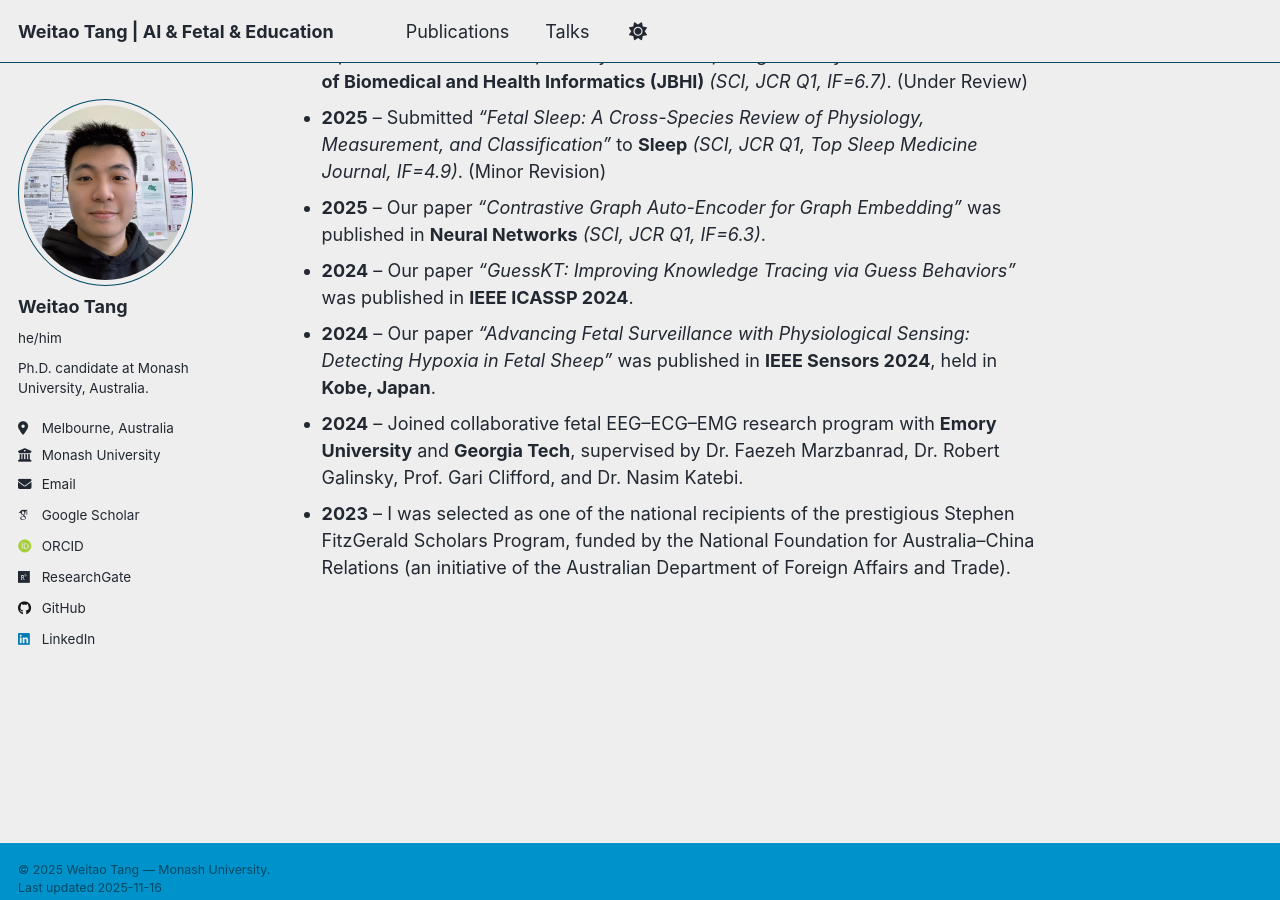
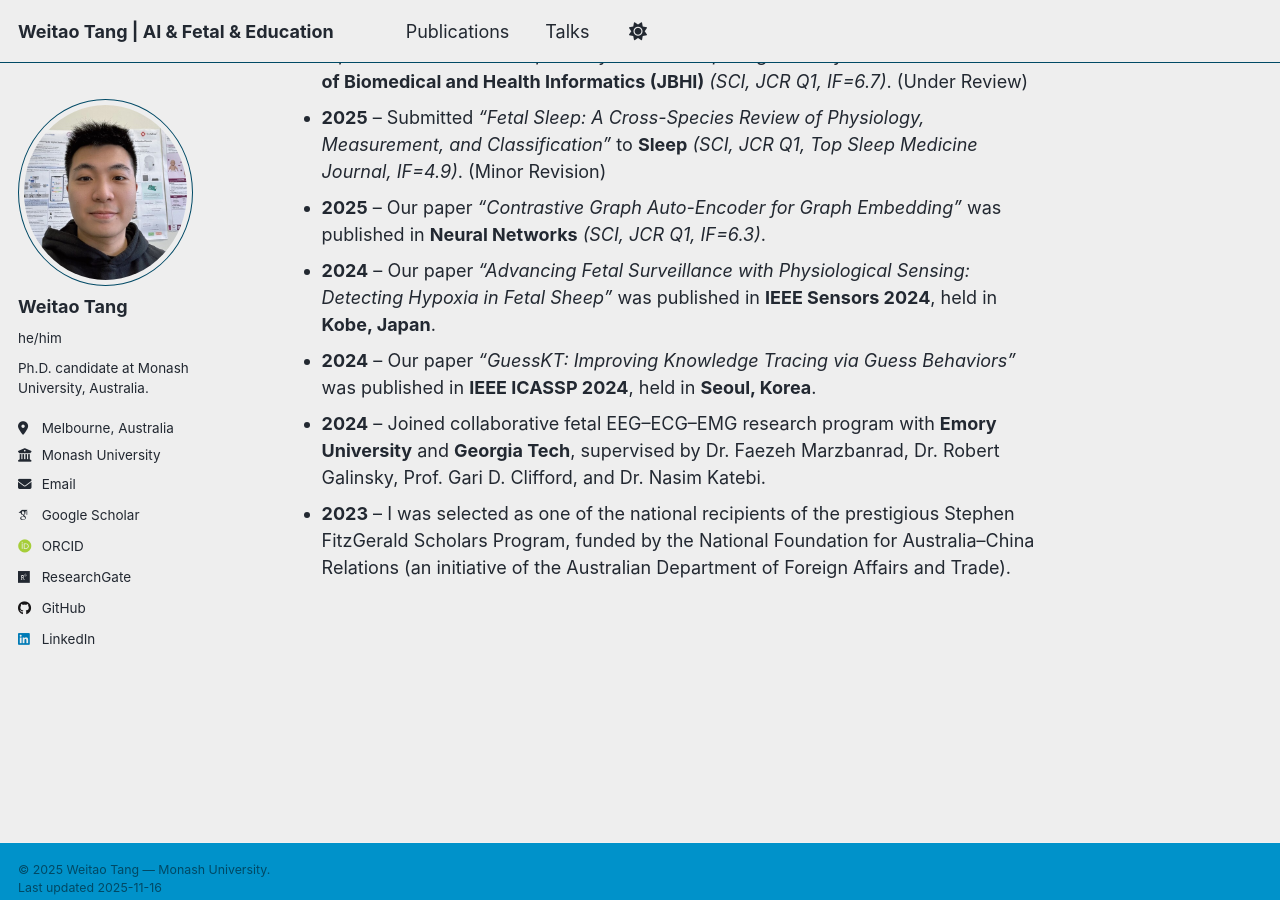
Before and after one commit to WeitaoTang-GitHub/WeitaoTang-GitHub.github.io, a Jekyll site: the page built from _pages/about.md, in a window 1280 px wide and 900 px high, scrolled down 1461 px. Built offline with Jekyll 4.4.1, drawn with Linux system fonts in a browser that asks for light colours; some web fonts are replaced.

Commit message:
Update about.md

```diff
--- a/_pages/about.md
+++ b/_pages/about.md
@@ -42,7 +42,7 @@ News
 - **2025** – Submitted *“FetalSleepNet: A Transfer Learning Framework with Spectral Equalisation Domain Adaptation for Fetal Sleep Stage Classification”* to **IEEE Journal of Biomedical and Health Informatics (JBHI)** *(SCI, JCR Q1, IF=6.7)*. (Under Review)
 - **2025** – Submitted *“Fetal Sleep: A Cross-Species Review of Physiology, Measurement, and Classification”* to **Sleep** *(SCI, JCR Q1, Top Sleep Medicine Journal, IF=4.9)*. (Minor Revision)
 - **2025** – Our paper *“Contrastive Graph Auto-Encoder for Graph Embedding”* was published in **Neural Networks** *(SCI, JCR Q1, IF=6.3)*.
-- **2024** – Our paper *“GuessKT: Improving Knowledge Tracing via Guess Behaviors”* was published in **IEEE ICASSP 2024**.
 - **2024** – Our paper *“Advancing Fetal Surveillance with Physiological Sensing: Detecting Hypoxia in Fetal Sheep”* was published in **IEEE Sensors 2024**, held in **Kobe, Japan**.
-- **2024** – Joined collaborative fetal EEG–ECG–EMG research program with **Emory University** and **Georgia Tech**, supervised by Dr. Faezeh Marzbanrad, Dr. Robert Galinsky, Prof. Gari Clifford, and Dr. Nasim Katebi.
+- **2024** – Our paper *“GuessKT: Improving Knowledge Tracing via Guess Behaviors”* was published in **IEEE ICASSP 2024**, held in **Seoul, Korea**.
+- **2024** – Joined collaborative fetal EEG–ECG–EMG research program with **Emory University** and **Georgia Tech**, supervised by Dr. Faezeh Marzbanrad, Dr. Robert Galinsky, Prof. Gari D. Clifford, and Dr. Nasim Katebi.
 - **2023** – I was selected as one of the national recipients of the prestigious Stephen FitzGerald Scholars Program, funded by the National Foundation for Australia–China Relations (an initiative of the Australian Department of Foreign Affairs and Trade).
```
